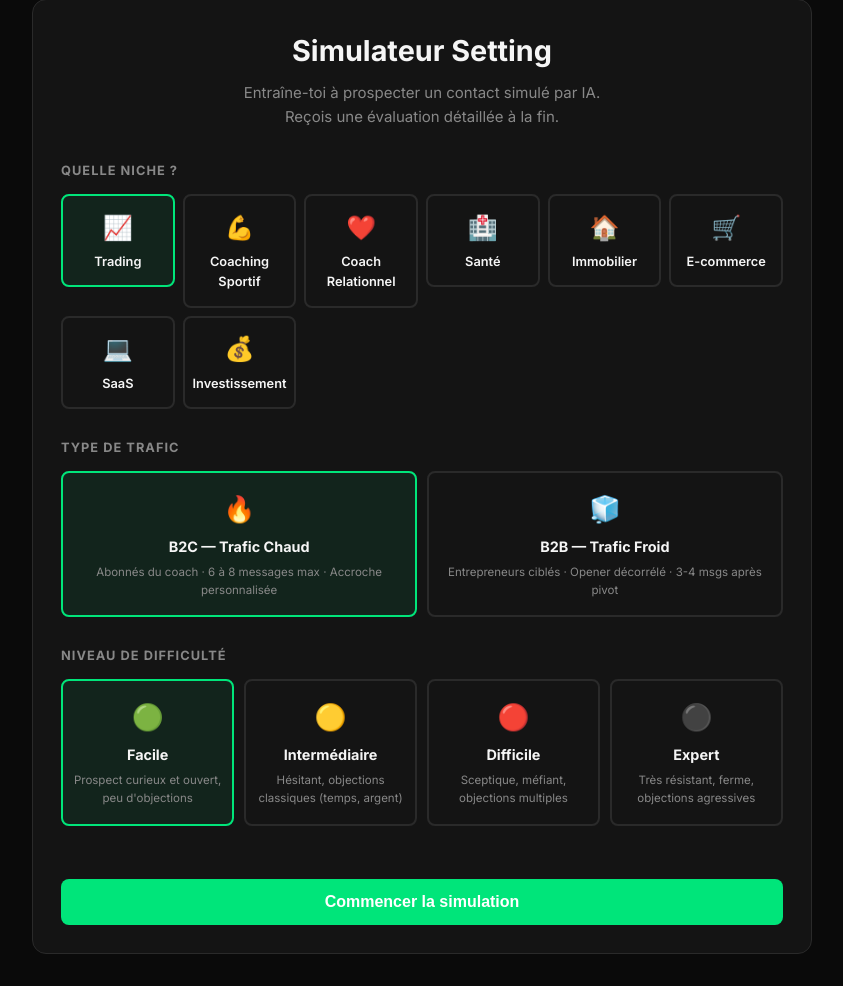
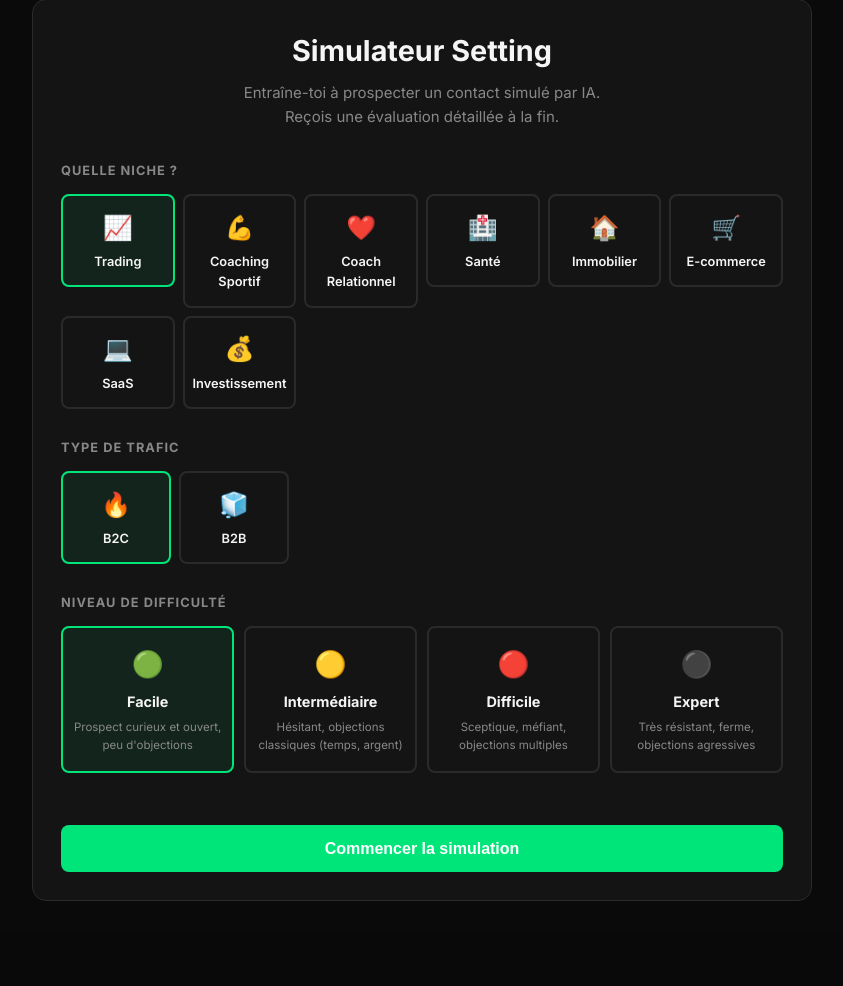
Before and after one commit to ysmleo2-bit/mon-projet, a Flask app: page / in a window 1280 px wide. Shown: the part 89-1075 px from the top of the page, without its empty margins (218-1061 px from the left). After the commit the page ends 990 px from the top, so only its background shows below. Run offline with Flask 3, Linux system fonts and the light colour scheme; the visitor is signed in with stand-in values (Sample User, id 1).

Commit message:
Fix UI sélecteur trafic : cartes B2C/B2B dans le même design que les niches
https://claude.ai/code/session_0125VWUdbZBzAiocwxaymxZd

```diff
--- a/static/style.css
+++ b/static/style.css
@@ -203,32 +203,10 @@ a:hover { text-decoration: underline; }
 .level-name { font-weight: 700; font-size: .9rem; }
 .level-desc { font-size: .72rem; color: var(--text-muted); }
 
-/* Traffic type grid */
-.traffic-grid {
-  display: grid;
-  grid-template-columns: repeat(2, 1fr);
-  gap: .6rem;
+/* Traffic type grid — 2 cartes max, même style que niche-grid */
+.traffic-grid-2 {
+  grid-template-columns: repeat(2, 110px) !important;
 }
-.traffic-card input { display: none; }
-.traffic-card-inner {
-  display: flex;
-  flex-direction: column;
-  align-items: center;
-  gap: .3rem;
-  padding: 1rem .75rem;
-  border-radius: 8px;
-  border: 2px solid var(--border);
-  cursor: pointer;
-  transition: border-color .2s, background .2s;
-  text-align: center;
-}
-.traffic-card input:checked + .traffic-card-inner {
-  border-color: var(--accent);
-  background: rgba(0,229,122,.08);
-}
-.traffic-emoji { font-size: 1.6rem; }
-.traffic-label { font-weight: 700; font-size: .9rem; }
-.traffic-desc { font-size: .72rem; color: var(--text-muted); }
 
 /* ══ CHAT LAYOUT ═════════════════════════════════════════════ */
 .chat-layout {
--- a/templates/index.html
+++ b/templates/index.html
@@ -49,17 +49,17 @@
       </div>
 
       <!-- Sélection type de trafic -->
+      {% set traffic_short = {'b2c': 'B2C', 'b2b': 'B2B'} %}
       <div class="form-section">
         <label class="form-label">Type de trafic</label>
-        <div class="traffic-grid">
+        <div class="niche-grid traffic-grid-2">
           {% for key, info in traffic_types.items() %}
-          <label class="traffic-card">
+          <label class="niche-card">
             <input type="radio" name="traffic" value="{{ key }}"
               {% if loop.first %}checked{% endif %}>
-            <div class="traffic-card-inner">
-              <span class="traffic-emoji">{{ info.emoji }}</span>
-              <span class="traffic-label">{{ info.label }}</span>
-              <span class="traffic-desc">{{ info.desc }}</span>
+            <div class="niche-card-inner">
+              <span class="niche-icon">{{ info.emoji }}</span>
+              <span class="niche-name">{{ traffic_short.get(key, key|upper) }}</span>
             </div>
           </label>
           {% endfor %}
```
